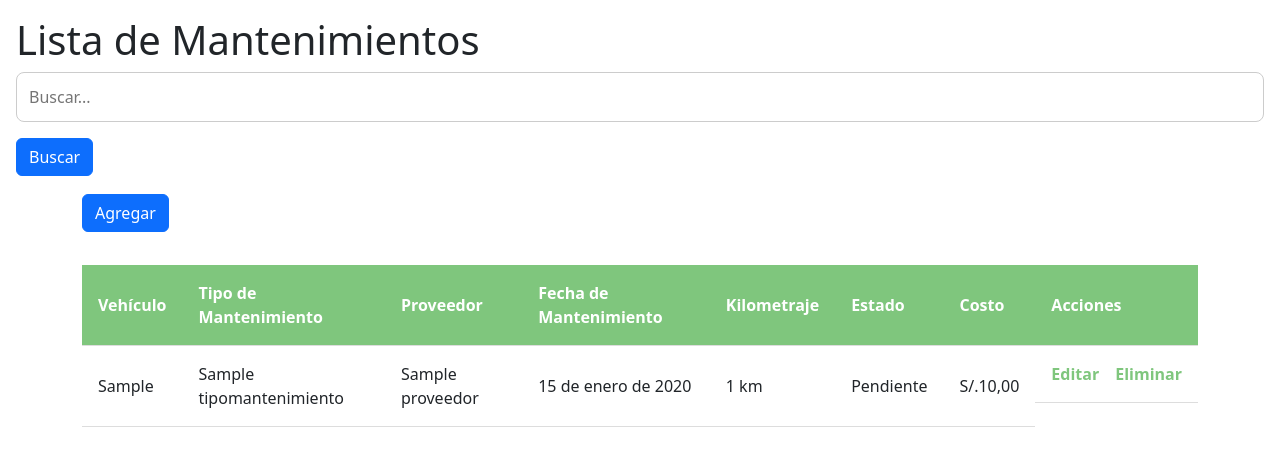
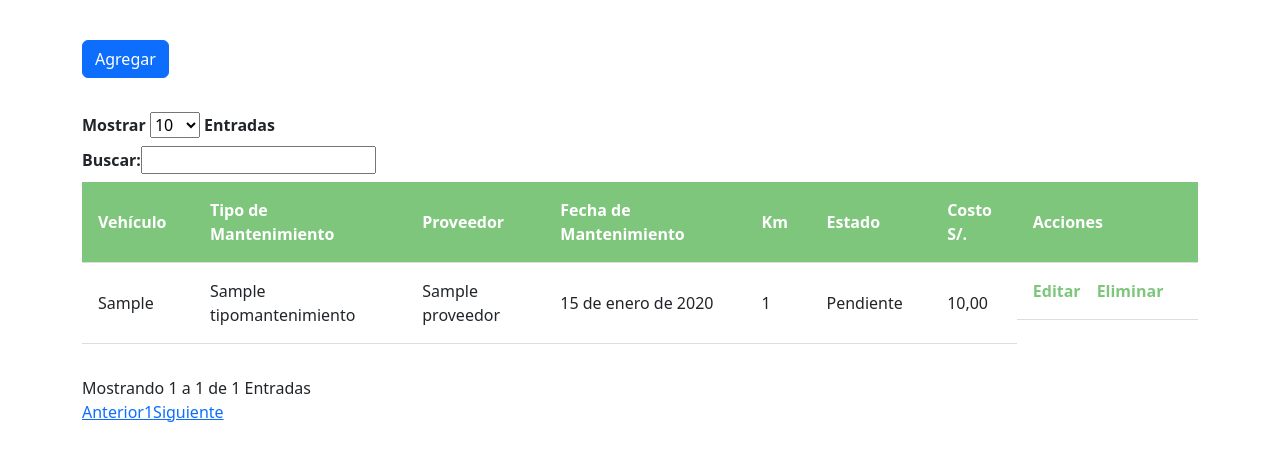
Before and after one commit to lal04/Sermin, a Django app: page /control-mantenimiento/mantenimientos/ in a window 1280 px wide. Shown: the part 56-522 px from the top of the page. Run offline with Django 4.2, Linux system fonts and the light colour scheme; a user stored in the database is signed in; tables that the repository leaves empty hold one stand-in row (values such as "Sample post"); some libraries are stand-ins or nearby versions; some web fonts are replaced.

Commit message:
Se modifico las plantillas del modelo mantenimiento

```diff
--- a/controlMantenimiento/forms.py
+++ b/controlMantenimiento/forms.py
@@ -4,10 +4,15 @@ from .models import Mantenimiento, Documento
 class MantenimientoForm(forms.ModelForm):
     class Meta:
         model = Mantenimiento
-        fields = '__all__'
+        fields = ['proveedor', 'vehiculo', 'tipo_mantenimiento', 'fecha_mantenimiento', 'kilometraje' , 'costo','descripcion']
         widgets = {
-            'fecha_mantenimiento': forms.DateInput(attrs={'type': 'date'}),
-            'fecha_proximo_mantenimiento': forms.DateInput(attrs={'type': 'date'}),
+            'proveedor': forms.Select(attrs={'class': 'form-select'}),
+            'vehiculo': forms.Select(attrs={'class': 'form-select'}),
+            'tipo_mantenimiento': forms.Select(attrs={'class': 'form-select'}),
+            'fecha_mantenimiento': forms.DateInput(attrs={'class': 'form-control',}),
+            'kilometraje': forms.TextInput(attrs={'class': 'form-control',}),
+            'costo': forms.TextInput(attrs={'class': 'form-control'}),
+            'descripcion': forms.Textarea(attrs={'class': 'form-control', 'rows': 4}),
         }
 
 
--- a/controlMantenimiento/templates/controlMantenimiento/mantenimiento_list.html
+++ b/controlMantenimiento/templates/controlMantenimiento/mantenimiento_list.html
@@ -1,26 +1,22 @@
 {% extends 'base.html' %}
 
-{% block title_content %}
-{% block title %}
-Lista de Mantenimientos
-{% endblock %}
-{% endblock %}
+{% block title %}Lista de Mantenimientos{% endblock %}
 
 {% block content %}
-    <a class="btn btn-primary btn-margin" href="{% url 'mantenimiento_create' %}">Agregar</a>
 
+{% include "components/boton_modal.html" %}
 
 <div class="table-container">
-        <table>
+  <table id="tabla">
     <thead>
       <tr>
         <th>Vehículo</th>
         <th>Tipo de Mantenimiento</th>
         <th>Proveedor</th>
         <th>Fecha de Mantenimiento</th>
-                    <th>Kilometraje</th>
+        <th>Km</th>
         <th>Estado</th>
-                    <th>Costo</th>
+        <th>Costo S/.</th>
         <th>Acciones</th>
       </tr>
     </thead>
@@ -31,9 +27,9 @@ Lista de Mantenimientos
         <td>{{ mantenimiento.tipo_mantenimiento }}</td>
         <td>{{ mantenimiento.proveedor }}</td>
         <td>{{ mantenimiento.fecha_mantenimiento }}</td>
-                    <td>{{ mantenimiento.kilometraje}} km</td>
-                    <td>{{ mantenimiento.estado}}</td>
-                    <td> S/.{{ mantenimiento.costo }}</td>
+        <td>{{ mantenimiento.kilometraje }}</td>
+        <td>{{ mantenimiento.estado }}</td>
+        <td>{{ mantenimiento.costo }}</td>
         <td class="table-actions">
           <a href="{% url 'mantenimiento_update' mantenimiento.pk %}">Editar</a>
           <a href="{% url 'mantenimiento_delete' mantenimiento.pk %}">Eliminar</a>
@@ -44,3 +40,12 @@ Lista de Mantenimientos
   </table>
 </div>
 {% endblock %}
+
+{% block titulo_modal %} Nuevo Mantenimiento{% endblock %}
+
+{% block contenido_modal %}
+<form method="post" action=" {% url 'mantenimiento_create' %} " id="modal">
+    {% csrf_token %}
+    {{ form.as_p }}
+  </form>
+{% endblock contenido_modal %}
--- a/controlMantenimiento/views.py
+++ b/controlMantenimiento/views.py
@@ -1,6 +1,7 @@
 from django.shortcuts import render, redirect
 from django.urls import reverse_lazy
 from django.db.models import Count, Sum, Q, Max,OuterRef, Subquery, F
+from .forms import MantenimientoForm
 from datetime import datetime, timedelta
 from dateutil.relativedelta import relativedelta
 
@@ -177,19 +178,13 @@ class TipoMantenimientoDeleteView(LoginRequiredMixin,DeleteView):
 # Vistas para Mantenimiento
 class MantenimientoListView(LoginRequiredMixin,ListView):
     model = Mantenimiento
+
     template_name = 'controlMantenimiento/mantenimiento_list.html'
+    def get_context_data(self, **kwargs):
+        context= super().get_context_data(**kwargs)
+        context['form']=MantenimientoForm
+        return context
 
-    def get_queryset(self):
-        queryset = super().get_queryset()
-        query = self.request.GET.get('buscador', '')
-        if query:
-            queryset = queryset.filter(
-                Q(proveedor__nombre__icontains=query) |
-                Q(vehiculo__marca__icontains=query) |
-                Q(tipo_mantenimiento__nombre__icontains=query)
-
-            )
-        return queryset
 
 class MantenimientoDetailView(LoginRequiredMixin,DetailView):
     model = Mantenimiento
@@ -204,12 +199,26 @@ class MantenimientoCreateView(LoginRequiredMixin, CreateView):
 
 
 
+
 class MantenimientoUpdateView(LoginRequiredMixin,UpdateView):
     model = Mantenimiento
     fields = '__all__'
     # form_class = MantenimientoForm
-    template_name = 'controlMantenimiento/mantenimiento_form.html'
+    template_name = 'controlMantenimiento/mantenimiento_edit.html'
     success_url = reverse_lazy('mantenimiento_list')  # Añadir success_url
+    def get_form(self, form_class = None):
+        form= super().get_form(form_class)
+        form.fields['proveedor'].widget.attrs.update({'class': 'form-select'})
+        form.fields['vehiculo'].widget.attrs.update({'class': 'form-select'})
+        form.fields['tipo_mantenimiento'].widget.attrs.update({'class': 'form-select'})
+        form.fields['fecha_mantenimiento'].widget.attrs.update({'class': 'form-control'})
+        form.fields['kilometraje'].widget.attrs.update({'class': 'form-control'})
+        form.fields['kilometraje_proximo_mantenimiento'].widget.attrs.update({'class': 'form-control'})
+        form.fields['costo'].widget.attrs.update({'class': 'form-control'})
+        form.fields['estado'].widget.attrs.update({'class': 'form-select'})
+        form.fields['descripcion'].widget.attrs.update({'class': 'form-control', 'rows':4})
+
+        return form
 
 class MantenimientoDeleteView(LoginRequiredMixin,DeleteView):
     model = Mantenimiento
--- a/static/css/styles.css
+++ b/static/css/styles.css
@@ -146,27 +146,7 @@ tr:hover {
     font-size: 1em;
 }
 
-input[type="text"],
-input[type="email"],
-input[type="number"],
-input[type="password"],
-textarea {
-    width: 100%;
-    padding: 0.75em;
-    border: 1px solid #ccc;
-    border-radius: 0.5em;
-    font-size: 1em;
-    transition: border-color 0.3s, box-shadow 0.3s;
-}
 
-input[type="text"]:focus,
-input[type="email"]:focus,
-input[type="password"]:focus,
-textarea:focus {
-    border-color: #7fc67d;
-    box-shadow: 0 0 5px rgba(127, 198, 125, 0.5);
-    outline: none;
-}
 
 label {
     font-weight: bold;
--- a/static/js/home.js
+++ /dev/null
@@ -1 +0,0 @@
-alert(hola)
--- /dev/null
+++ b/static/js/tabla.js
@@ -0,0 +1,22 @@
+$("#tabla").DataTable({
+    language: {
+        decimal: "",
+        emptyTable: "No hay información",
+        info: "Mostrando _START_ a _END_ de _TOTAL_ Entradas",
+        infoEmpty: "Mostrando 0 to 0 of 0 Entradas",
+        infoFiltered: "(Filtrado de _MAX_ total entradas)",
+        infoPostFix: "",
+        thousands: ",",
+        lengthMenu: "Mostrar _MENU_ Entradas",
+        loadingRecords: "Cargando...",
+        processing: "Procesando...",
+        search: "Buscar:",
+        zeroRecords: "Sin resultados encontrados",
+        paginate: {
+          first: "Primero",
+          last: "Ultimo",
+          next: "Siguiente",
+          previous: "Anterior",
+        },
+      },
+});
--- a/templates/base.html
+++ b/templates/base.html
@@ -1,64 +1,70 @@
+{% load static %}
 <!DOCTYPE html>
 <html lang="es">
   <head>
     <title>{% block title %}Sermin{% endblock %}</title>
-    {% load static %}
+
   <link rel="stylesheet" href="{% static 'css/styles.css' %}" />
 
-    <!-- cdn boostrap -->
+  <!--Jquery cdn-->
+  <script src="https://cdn.jsdelivr.net/npm/jquery@3.7.1/dist/jquery.min.js"></script>
 
+  <!-- CDN Bootstrap -->
   <link href="https://cdn.jsdelivr.net/npm/bootstrap@5.3.3/dist/css/bootstrap.min.css" rel="stylesheet" integrity="sha384-QWTKZyjpPEjISv5WaRU9OFeRpok6YctnYmDr5pNlyT2bRjXh0JMhjY6hW+ALEwIH" crossorigin="anonymous">
-
-
-
-
+  <!-- CDN datatables -->
+  <script src="https://cdn.jsdelivr.net/npm/datatables@1.10.18/media/js/jquery.dataTables.min.js"></script>
+  <link rel="stylesheet" href="https://cdn.jsdelivr.net/npm/datatables@1.10.18/media/css/jquery.dataTables.min.css">
 </head>
 <body>
   <header>
-
-      {% comment %} incluimos el navbar a la plantilla base {% endcomment %}
-
-
+     <!-- Incluimos el navbar en la plantilla base -->
     {% include 'components/navbar.html' %}
-
   </header>
 
-
-
-
-
   <main>
-      {% comment %} titulo del contenido {% endcomment %}
+    <!--Título del contenido -->
     <h1>
       {% block title_content %}
-
       {% endblock %}
     </h1>
 
-      {% comment %} {% if not request.resolver_match.url_name == 'home' and not pk %} {% endcomment %}
-      {% if request.resolver_match.url_name == 'vehiculo_list' or  request.resolver_match.url_name == 'tipo_mantenimiento_list' or request.resolver_match.url_name == 'mantenimiento_list' or request.resolver_match.url_name == 'documento_list' or request.resolver_match.url_name == 'proveedor_list' or request.resolver_match.url_name == 'kilometraje_list' %}
-
-        <form action="{% url request.resolver_match.url_name %}" method="get">
-        <input type="text" name="buscador" placeholder="Buscar..." >
-        <button class="btn btn-primary btn-margin" type="submit">Buscar</button>
-
-
-      {% endif %}
 
     <div class="container">
       {% block content %}
+      {% endblock %}
+      <!-- modal-->
 
+      <div class="modal fade" id="exampleModal" tabindex="-1" aria-labelledby="exampleModalLabel" aria-hidden="true">
+        <div class="modal-dialog">
+          <div class="modal-content">
+            <div class="modal-header">
+              <h1 class="modal-title fs-5" id="exampleModalLabel"> {% block titulo_modal %}{% endblock %} </h1>
+
+            </div>
+            <div class="modal-body">
+              {% block contenido_modal %}
               {% endblock %}
             </div>
+            <div class="modal-footer">
+              <button type="button" class="btn btn-secondary" data-bs-dismiss="modal" id="cancelButton">Cancelar</button>
+              <button type="submit" form="modal" class="btn btn-primary">Guardar</button>
+            </div>
+          </div>
+        </div>
+      </div>
+
+    </div>
+
   </main>
+
   {% block extra_js %}
   {% endblock %}
 
+  <!-- CDN del script de Bootstrap -->
+  <script src="https://cdn.jsdelivr.net/npm/bootstrap@5.3.3/dist/js/bootstrap.bundle.min.js" integrity="sha384-YvpcrYf0tY3lHB60NNkmXc5s9fDVZLESaAA55NDzOxhy9GkcIdslK1eN7N6jIeHz" crossorigin="anonymous"></script>
+  <script src="{% static 'js/tabla.js' %}"></script>
 
-
-    <!-- CDN DEL SCRIPT DE BOOSTRAP -->
-    <script src="https://cdn.jsdelivr.net/npm/bootstrap@5.3.3/dist/js/bootstrap.bundle.min.js" integrity="sha384-YvpcrYf0tY3lHB60NNkmXc5s9fDVZLESaAA55NDzOxhy9GkcIdslK1eN7N6jIeHz" crossorigin="anonymous"></script>
-
-    {% block script %}{% endblock %}
+  {% block script %}
+  {% endblock %}
 </body>
 </html>
--- /dev/null
+++ b/templates/components/boton_modal.html
@@ -0,0 +1,4 @@
+<!-- Button trigger modal -->
+<button type="button" class="btn btn-primary btn-margin" data-bs-toggle="modal" data-bs-target="#exampleModal">
+    Agregar
+    </button>
--- a/templates/components/navbar.html
+++ b/templates/components/navbar.html
@@ -14,7 +14,7 @@
         <div class="offcanvas-body">
           <ul class="navbar-nav justify-content-end flex-grow-1 pe-3">
             <li class="nav-item">
-              <a class="nav-link active" aria-current="page" href="#">Inicio</a>
+              <a class="nav-link active" aria-current="page" href=" {% url 'home' %} ">Inicio</a>
             </li>
 
             <li class="nav-item dropdown">
@@ -42,11 +42,6 @@
 
           </ul>
 
-          <form class="d-flex mt-3" role="search">
-            <input class="form-control me-2" type="search" placeholder="Search" aria-label="Search">
-            <button class="btn btn-success" type="submit">Search</button>
-          </form>
-
 
         </div>
       </div>
```
Also changed, not shown: controlMantenimiento/templates/controlMantenimiento/mantenimiento_edit.html (added, +40 -0 lines). Lines whose indentation alone changed are shown as unchanged.
